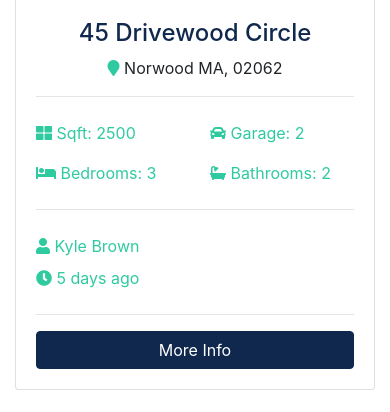
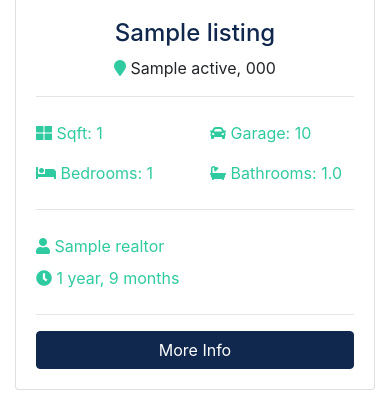
Before and after one commit to clowjs/btredjango, a Django app: page / in a window 390 px wide. Shown: the part 1194-1606 px from the top of the page. Run offline with Django 3.2, Linux system fonts and the light colour scheme; tables that the repository leaves empty hold one stand-in row (values such as "Sample post"); grey boxes marked "Sample" are stand-in pictures; some libraries are stand-ins or nearby versions.

Commit message:
Implemented Listings on the front page and finished the About page.

```diff
--- a/pages/views.py
+++ b/pages/views.py
@@ -1,8 +1,26 @@
 from django.shortcuts import render
+from listings.models import Listing
+from realtors.models import Realtor
+
 
 # Create your views here.
 def index(request):
-    return render(request, 'pages/index.html')
+    listings = Listing.objects.order_by('-list_date').filter(is_published=True)[:3]
+    context = {
+        'listings': listings
+    }
+    return render(request, 'pages/index.html', context)
 
 def about(request):
-    return render(request, 'pages/about.html')
+    # Get all realtors
+    realtors = Realtor.objects.order_by('-hire_date')
+
+    # Get MVP
+    mvp_realtors = Realtor.objects.all().filter(is_mvp=True)
+
+    context = {
+        'realtors': realtors,
+        'mvp_realtors': mvp_realtors
+    }
+
+    return render(request, 'pages/about.html', context)
--- a/templates/pages/index.html
+++ b/templates/pages/index.html
@@ -1,4 +1,5 @@
 {% extends 'base.html' %}
+{% load humanize %}
 
 {% block content %}
   <!-- Showcase -->
@@ -13,6 +14,7 @@
             voluptatum tempore! Consectetur, id commodi!</p>
           <div class="search">
             <form action="search.html">
+
               <!-- Form Row 1 -->
               <div class="form-row">
                 <div class="col-md-4 mb-3">
@@ -124,140 +126,61 @@
       </div>
     </div>
   </section>
-
   <!-- Listings -->
   <section id="listings" class="py-5">
     <div class="container">
       <h3 class="text-center mb-3">Latest Listings</h3>
       <div class="row">
-        <!-- Listing 1 -->
+        {% if listings %}
+                {% for listing in listings %}
                   <div class="col-md-6 col-lg-4 mb-4">
                     <div class="card listing-preview">
-            <img class="card-img-top" src="assets/img/homes/home-1.jpg" alt="">
+                      <img class="card-img-top" src="{{ listing.photo_main.url }}" alt="">
                       <div class="card-img-overlay">
                         <h2>
-                <span class="badge badge-secondary text-white">$490,000</span>
+                          <span class="badge badge-secondary text-white">{{ listing.price | intcomma }}</span>
                         </h2>
                       </div>
                       <div class="card-body">
                         <div class="listing-heading text-center">
-                <h4 class="text-primary">45 Drivewood Circle</h4>
+                          <h4 class="text-primary">{{ listing.title }}</h4>
                           <p>
-                  <i class="fas fa-map-marker text-secondary"></i> Norwood MA, 02062</p>
+                            <i class="fas fa-map-marker text-secondary"></i> {{ listing.city }} {{ listing.state }}, {{ listing.zipcode }}</p>
                         </div>
                         <hr>
                         <div class="row py-2 text-secondary">
                           <div class="col-6">
-                  <i class="fas fa-th-large"></i> Sqft: 2500</div>
+                            <i class="fas fa-th-large"></i> Sqft: {{ listing.sqft }}</div>
                           <div class="col-6">
-                  <i class="fas fa-car"></i> Garage: 2</div>
+                            <i class="fas fa-car"></i> Garage: {{ listing.garage }}</div>
                         </div>
                         <div class="row py-2 text-secondary">
                           <div class="col-6">
-                  <i class="fas fa-bed"></i> Bedrooms: 3</div>
+                            <i class="fas fa-bed"></i> Bedrooms: {{ listing.bedrooms }}</div>
                           <div class="col-6">
-                  <i class="fas fa-bath"></i> Bathrooms: 2</div>
+                            <i class="fas fa-bath"></i> Bathrooms: {{ listing.bathrooms }}</div>
                         </div>
                         <hr>
                         <div class="row py-2 text-secondary">
                           <div class="col-6">
-                  <i class="fas fa-user"></i> Kyle Brown</div>
+                            <i class="fas fa-user"></i> {{ listing.realtor }}</div>
                         </div>
                         <div class="row text-secondary pb-2">
                           <div class="col-6">
-                  <i class="fas fa-clock"></i> 5 days ago</div>
+                            <i class="fas fa-clock"></i> {{ listing.list_date | timesince }}</div>
                         </div>
                         <hr>
-              <a href="listing.html" class="btn btn-primary btn-block">More Info</a>
+                        <a href="{% url 'listing' listing.id %}" class="btn btn-primary btn-block">More Info</a>
                       </div>
                     </div>
                   </div>
+                {% endfor %}
 
-        <!-- Listing 2 -->
-        <div class="col-md-6 col-lg-4 mb-4">
-          <div class="card listing-preview">
-            <img class="card-img-top" src="assets/img/homes/home-2.jpg" alt="">
-            <div class="card-img-overlay">
-              <h2>
-                <span class="badge badge-secondary text-white">$550,000</span>
-              </h2>
+              {% else %}
+                <div class="col-md-12">
+                  <p>No Listings Available</p>
                 </div>
-            <div class="card-body">
-              <div class="listing-heading text-center">
-                <h4 class="text-primary">18 Jefferson Lane</h4>
-                <p>
-                  <i class="fas fa-map-marker text-secondary"></i> Woburn MA, 01801</p>
-              </div>
-              <hr>
-              <div class="row py-2 text-secondary">
-                <div class="col-6">
-                  <i class="fas fa-th-large"></i> Sqft: 3200</div>
-                <div class="col-6">
-                  <i class="fas fa-car"></i> Garage: 1</div>
-              </div>
-              <div class="row py-2 text-secondary">
-                <div class="col-6">
-                  <i class="fas fa-bed"></i> Bedrooms: 4</div>
-                <div class="col-6">
-                  <i class="fas fa-bath"></i> Bathrooms: 2.5</div>
-              </div>
-              <hr>
-              <div class="row py-2 text-secondary">
-                <div class="col-6">
-                  <i class="fas fa-user"></i> Mark Hudson</div>
-              </div>
-              <div class="row text-secondary pb-2">
-                <div class="col-6">
-                  <i class="fas fa-clock"></i> 5 days ago</div>
-              </div>
-              <hr>
-              <a href="listing.html" class="btn btn-primary btn-block">More Info</a>
-            </div>
-          </div>
-        </div>
-
-        <!-- Listing 3 -->
-        <div class="col-md-6 col-lg-4 mb-4">
-          <div class="card listing-preview">
-            <img class="card-img-top" src="assets/img/homes/home-3.jpg" alt="">
-            <div class="card-img-overlay">
-              <h2>
-                <span class="badge badge-secondary text-white">$580,000</span>
-              </h2>
-            </div>
-            <div class="card-body">
-              <div class="listing-heading text-center">
-                <h4 class="text-primary">187 Woodrow Street</h4>
-                <p>
-                  <i class="fas fa-map-marker text-secondary"></i> Salem MA, 01915</p>
-              </div>
-              <hr>
-              <div class="row py-2 text-secondary">
-                <div class="col-6">
-                  <i class="fas fa-th-large"></i> Sqft: 3107</div>
-                <div class="col-6">
-                  <i class="fas fa-car"></i> Garage: 0</div>
-              </div>
-              <div class="row py-2 text-secondary">
-                <div class="col-6">
-                  <i class="fas fa-bed"></i> Bedrooms: 4</div>
-                <div class="col-6">
-                  <i class="fas fa-bath"></i> Bathrooms: 3</div>
-              </div>
-              <hr>
-              <div class="row py-2 text-secondary">
-                <div class="col-6">
-                  <i class="fas fa-user"></i> Mark Hudson</div>
-              </div>
-              <div class="row text-secondary pb-2">
-                <div class="col-6">
-                  <i class="fas fa-clock"></i> 5 days ago</div>
-              </div>
-              <hr>
-              <a href="listing.html" class="btn btn-primary btn-block">More Info</a>
-            </div>
-          </div>
-        </div>
+              {% endif %}
 
       </div>
     </div>
```
Also changed, not shown: templates/pages/about.html (+24 -29 lines). Lines whose indentation alone changed are shown as unchanged.
